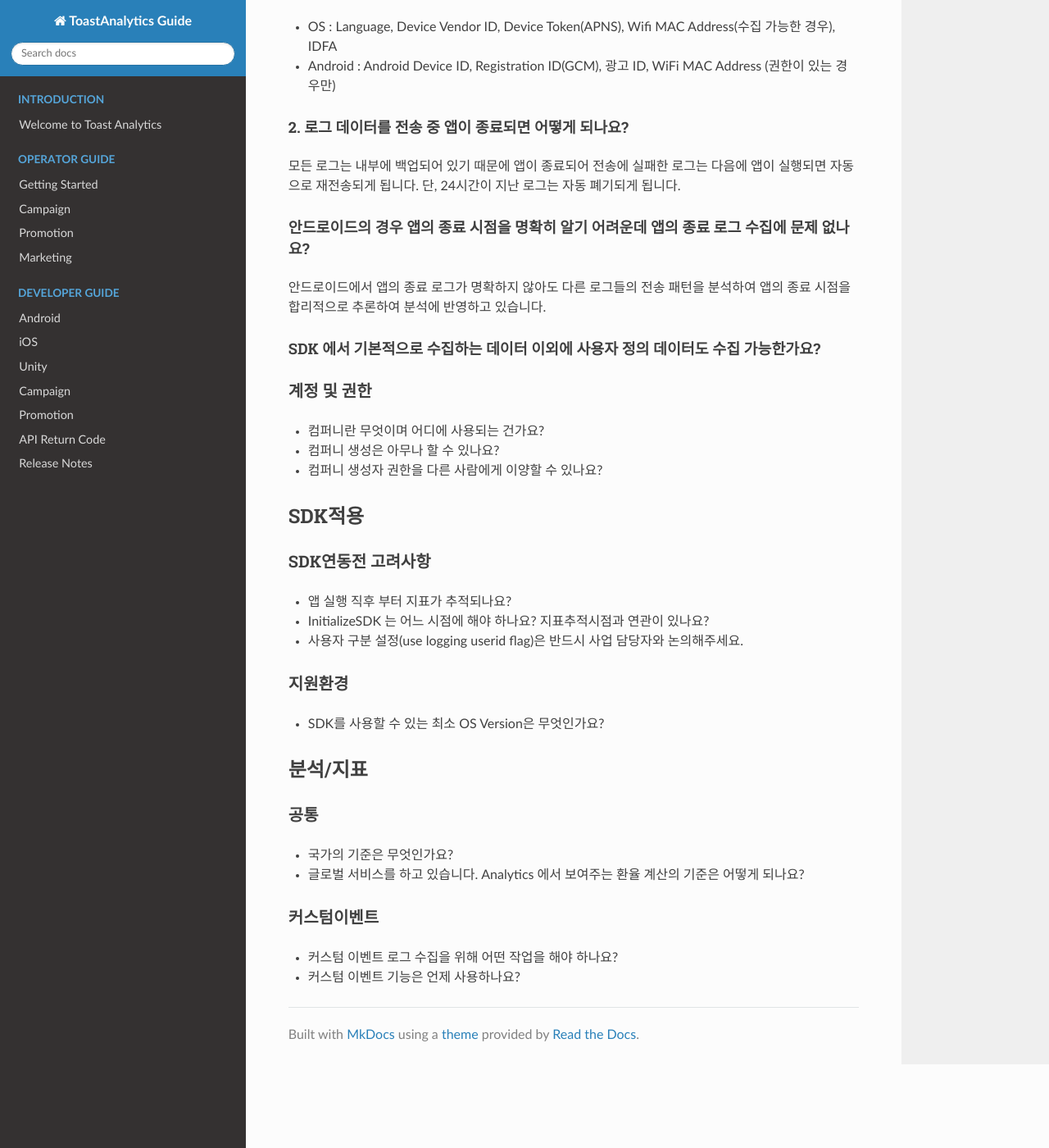
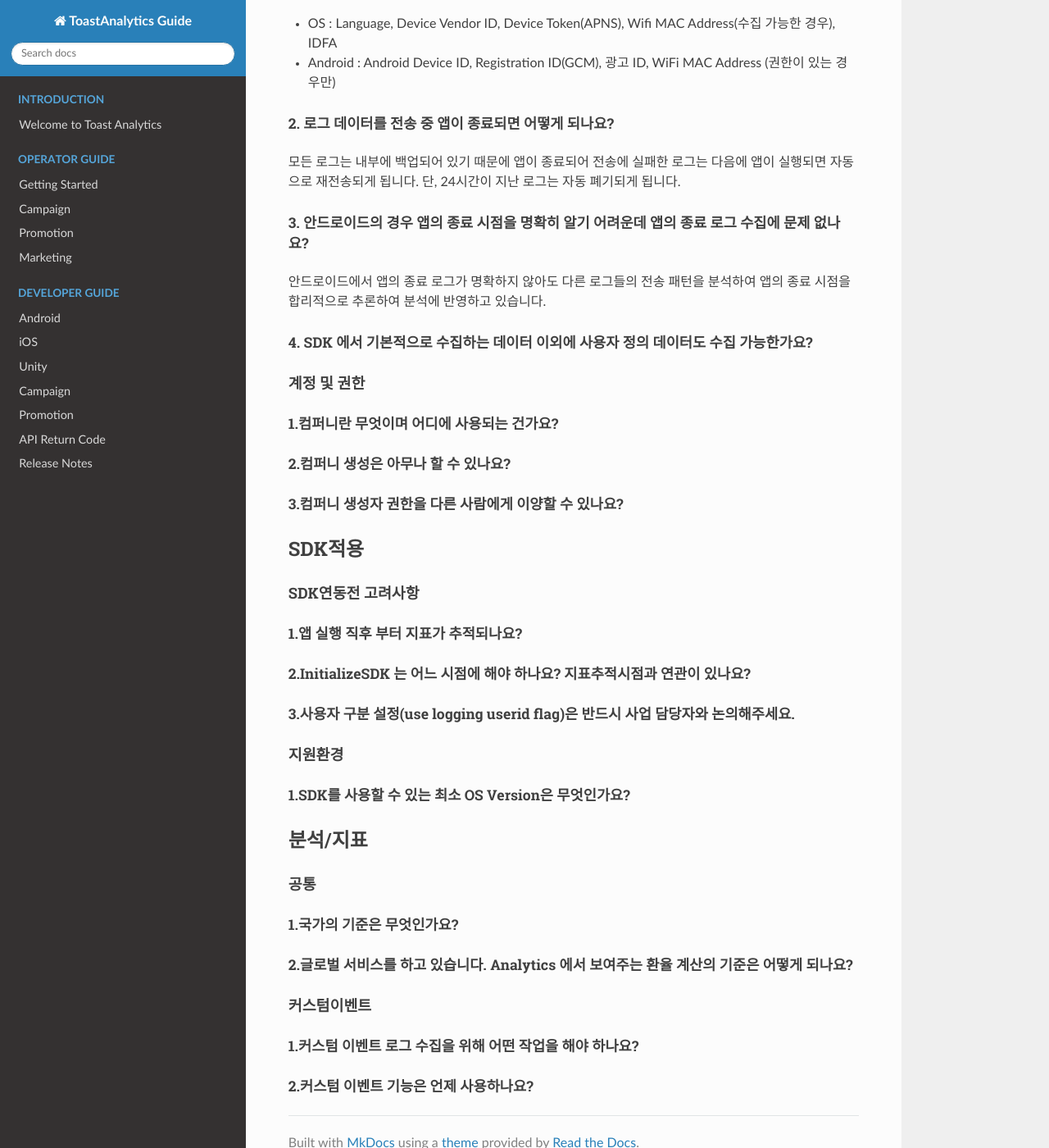
Before and after one commit to ToastAnalytics/ToastAnalytics, an MkDocs documentation site: the page built from docs/FAQ/FAQ.md, in a window 1280 px wide and 1400 px high, scrolled down 422 px. Shown: the whole window at 82% size. Built offline with MkDocs 1.6.1, drawn with Linux system fonts in a browser that asks for light colours; nearby versions of some CDN libraries; old or Windows-style settings are respelled for this version of MkDocs.

Commit message:
Update FAQ.md

```diff
--- a/docs/FAQ/FAQ.md
+++ b/docs/FAQ/FAQ.md
@@ -2,8 +2,8 @@
 ***
 
 ## 시작하기
-### 공통
-#### 1.SDK에서 수집하는 개인정보가 있나요?
+#### 공통
+##### 1.SDK에서 수집하는 개인정보가 있나요?
 
 
 SDK는 개인 식별이 가능한 정보는 수집하지 않습니다. 다만 통계를 위해서 단말기 정보 일부를 수집하고 있습니다.
@@ -16,39 +16,39 @@
 
 
 
-####2. 로그 데이터를 전송 중 앱이 종료되면 어떻게 되나요?
+#####2. 로그 데이터를 전송 중 앱이 종료되면 어떻게 되나요?
 
 모든 로그는 내부에 백업되어 있기 때문에 앱이 종료되어 전송에 실패한 로그는 다음에 앱이 실행되면 자동으로
 재전송되게 됩니다. 단, 24시간이 지난 로그는 자동 폐기되게 됩니다.
 
-#### 안드로이드의 경우 앱의 종료 시점을 명확히 알기 어려운데 앱의 종료 로그 수집에 문제 없나요?
+#####3. 안드로이드의 경우 앱의 종료 시점을 명확히 알기 어려운데 앱의 종료 로그 수집에 문제 없나요?
 
 안드로이드에서 앱의 종료 로그가 명확하지 않아도 다른 로그들의 전송 패턴을 분석하여 앱의 종료 시점을 합리적으로 추론하여 분석에 반영하고 있습니다.
 
-#### SDK 에서 기본적으로 수집하는 데이터 이외에 사용자 정의 데이터도 수집 가능한가요?
+#####4. SDK 에서 기본적으로 수집하는 데이터 이외에 사용자 정의 데이터도 수집 가능한가요?
 
-###계정 및 권한
-* 컴퍼니란 무엇이며 어디에 사용되는 건가요?
-* 컴퍼니 생성은 아무나 할 수 있나요?
-* 컴퍼니 생성자 권한을 다른 사람에게 이양할 수 있나요?
+####계정 및 권한
+#####1.컴퍼니란 무엇이며 어디에 사용되는 건가요?
+#####2.컴퍼니 생성은 아무나 할 수 있나요?
+#####3.컴퍼니 생성자 권한을 다른 사람에게 이양할 수 있나요?
 
 
 ## SDK적용
-### SDK연동전 고려사항
-* 앱 실행 직후 부터 지표가 추적되나요?
-* InitializeSDK 는 어느 시점에 해야 하나요? 지표추적시점과 연관이 있나요?
-* 사용자 구분 설정(use logging userid flag)은 반드시 사업 담당자와 논의해주세요.
+#### SDK연동전 고려사항
+#####1.앱 실행 직후 부터 지표가 추적되나요?
+#####2.InitializeSDK 는 어느 시점에 해야 하나요? 지표추적시점과 연관이 있나요?
+#####3.사용자 구분 설정(use logging userid flag)은 반드시 사업 담당자와 논의해주세요.
 
-### 지원환경
-* SDK를 사용할 수 있는 최소 OS Version은 무엇인가요?
+#### 지원환경
+#####1.SDK를 사용할 수 있는 최소 OS Version은 무엇인가요?
 
 
 ## 분석/지표
-### 공통
-* 국가의 기준은 무엇인가요?
-* 글로벌 서비스를 하고 있습니다. Analytics 에서 보여주는 환율 계산의 기준은 어떻게 되나요?
+#### 공통
+#####1.국가의 기준은 무엇인가요?
+#####2.글로벌 서비스를 하고 있습니다. Analytics 에서 보여주는 환율 계산의 기준은 어떻게 되나요?
 
 
-### 커스텀이벤트
-* 커스텀 이벤트 로그 수집을 위해 어떤 작업을 해야 하나요?
-* 커스텀 이벤트 기능은 언제 사용하나요?
+#### 커스텀이벤트
+#####1.커스텀 이벤트 로그 수집을 위해 어떤 작업을 해야 하나요?
+#####2.커스텀 이벤트 기능은 언제 사용하나요?
```
